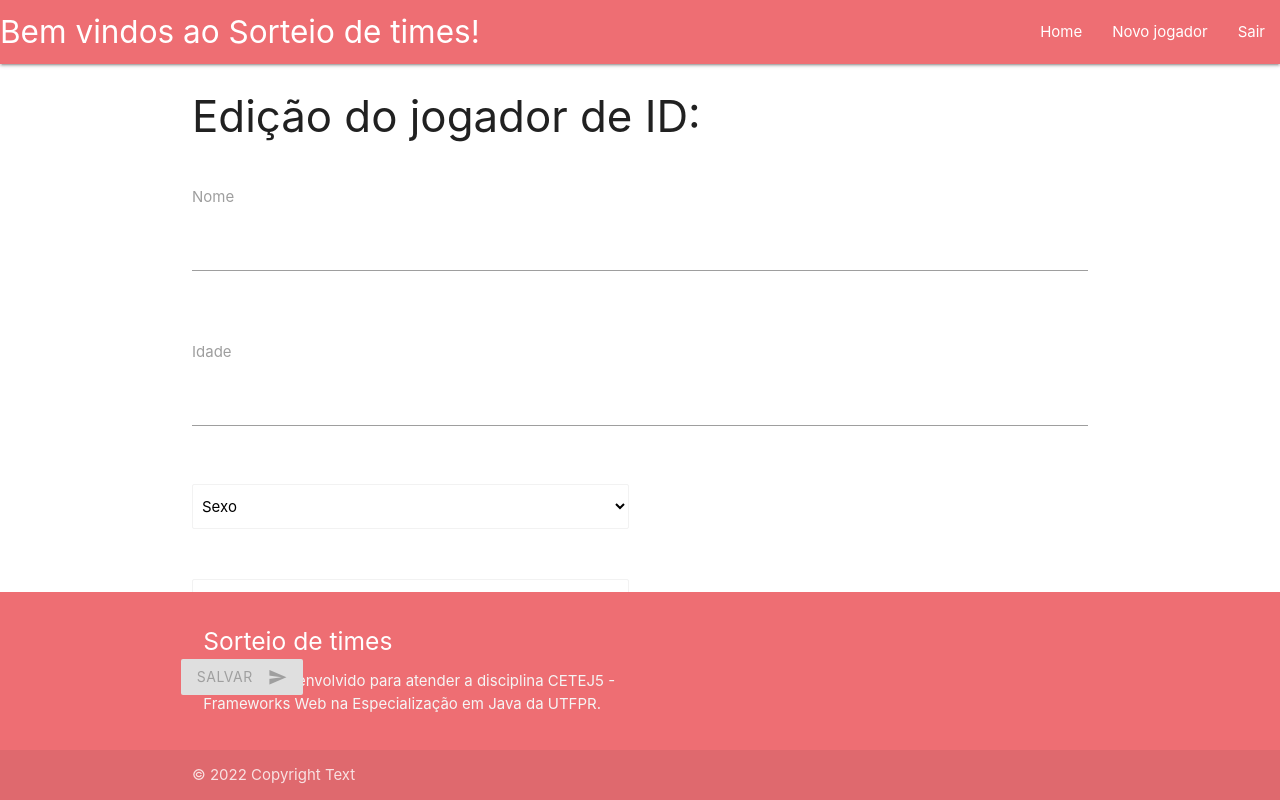
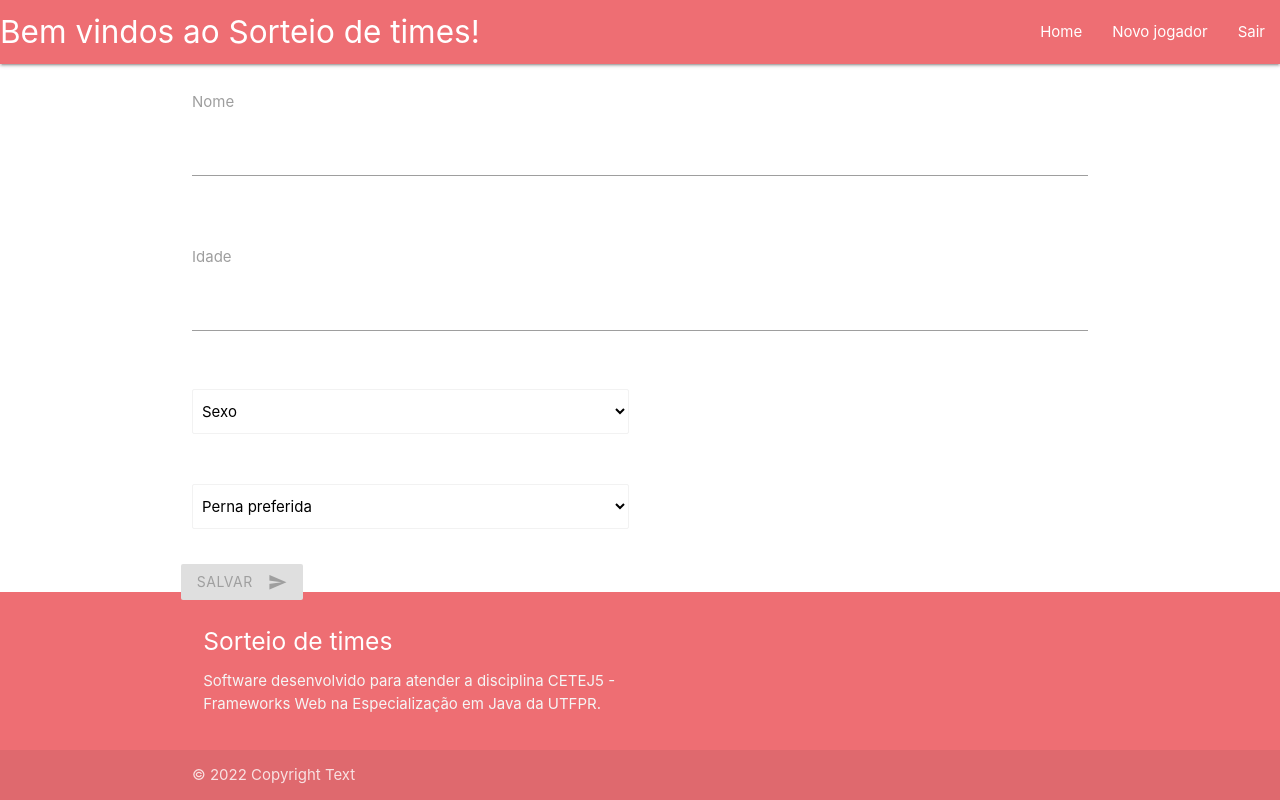
Before and after one commit to caiquebrito18/sorteio-de-times, an Angular app: page /jogador/new in a window 1280 px wide. Built offline with nearby package versions, Linux system fonts and the light colour scheme.

Commit message:
utilizacao do ngIf

```diff
--- a/src/app/jogador-form/jogador-form.component.html
+++ b/src/app/jogador-form/jogador-form.component.html
@@ -1,5 +1,5 @@
 <div class="container">
-    <h3>Edição do jogador de ID: {{ jogadorId }}</h3>
+    <h3 *ngIf="jogadorId">Edição do jogador de ID: {{ jogadorId }}</h3>
     <form class="col s12" #form="ngForm" (submit)="onSubmit()">
         <div class="row">
             <div class="input-field col s12">
```
